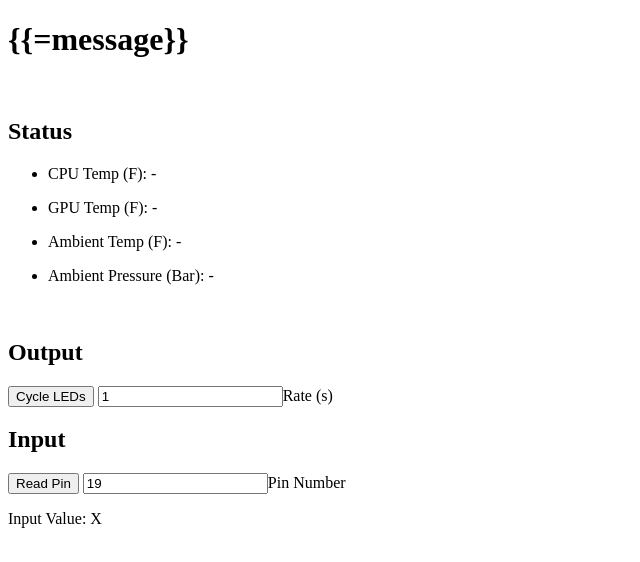
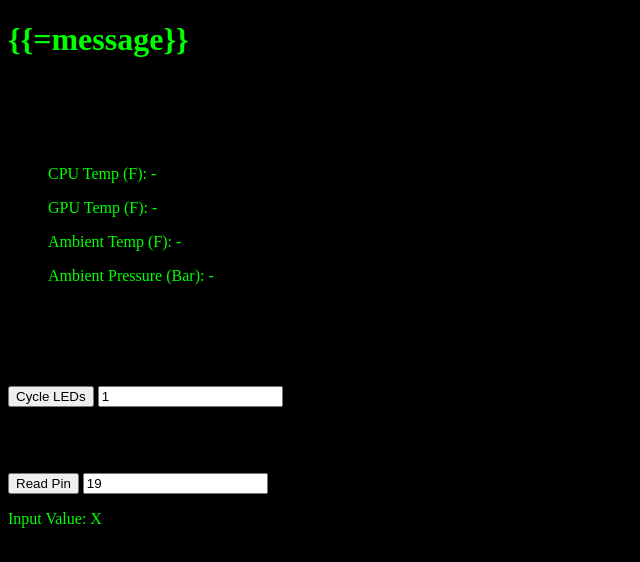
Before and after one commit to nathankrueger/w2p_rpi2_blink_led, a plain HTML site: page views/default/index.html in a window 1280 px wide. Shown: the whole page, without its empty margins (0-640 px from the left). Drawn offline with Linux system fonts and the light colour scheme; files that its build step writes are made by us from their sources; no server answers.

Commit message:
Adding css.

```diff
--- /dev/null
+++ b/static/css/style.css
@@ -0,0 +1,11 @@
+body {
+    background-color: black;
+}
+
+h1 {
+    color: lime;
+}
+
+p {
+    color: lime;
+}
--- a/views/default/index.html
+++ b/views/default/index.html
@@ -2,6 +2,8 @@
 <html>
 <head>
 <title>Raspberry Pi 2 py2web server</title>
+<link rel="stylesheet" type="text/css" href="style.css">
+
 <!-- Refactor to .js eventually.-->
 <script>
 var g_fullAddress = "http://nathankrueger.duckdns.org:9999/blink_led/default/cycle";
@@ -90,12 +92,6 @@ function updatePinStateLabelCallback(pin_state)
 }
 
 </script>
-<!-- Refactor to .css eventually.-->
-<style>
-  #opaque_img {
-    opacity:0.4;
-	  }
-</style>
 </head>
     <body>
         <div id="background">
```
